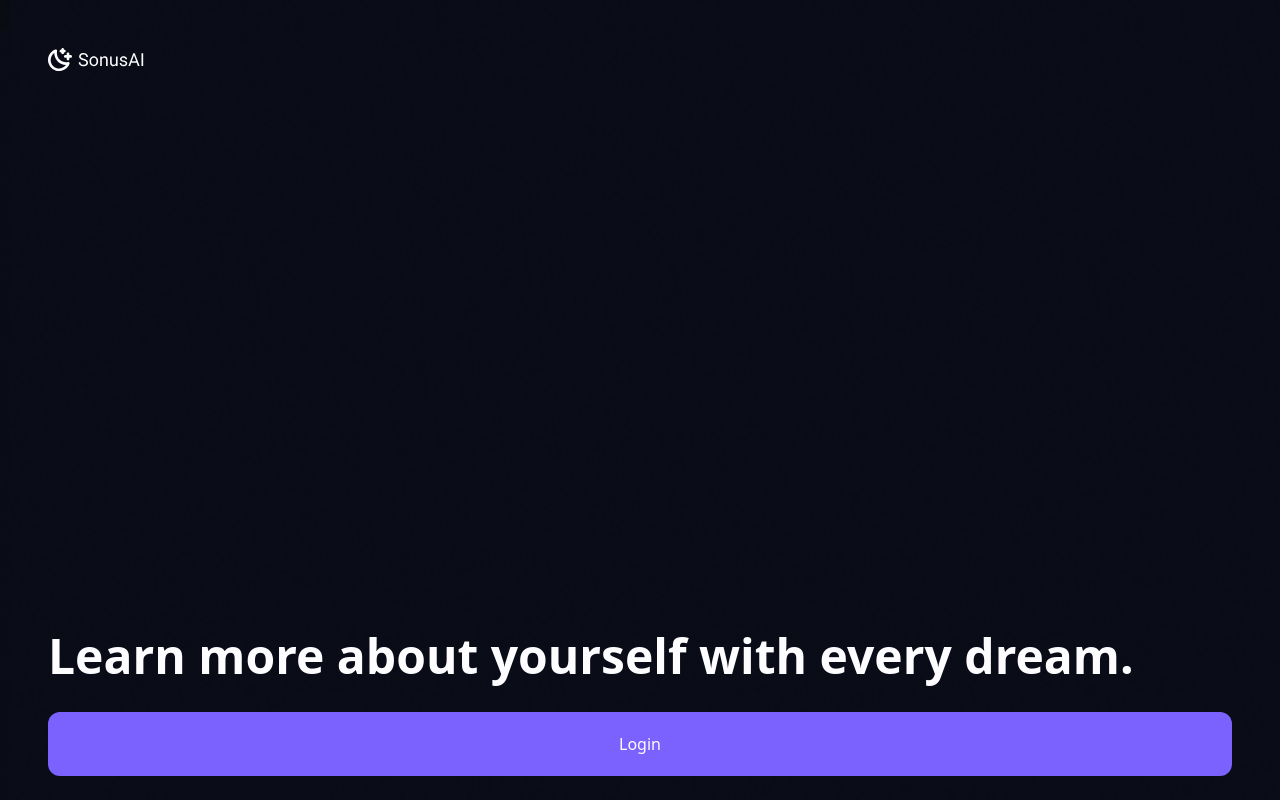
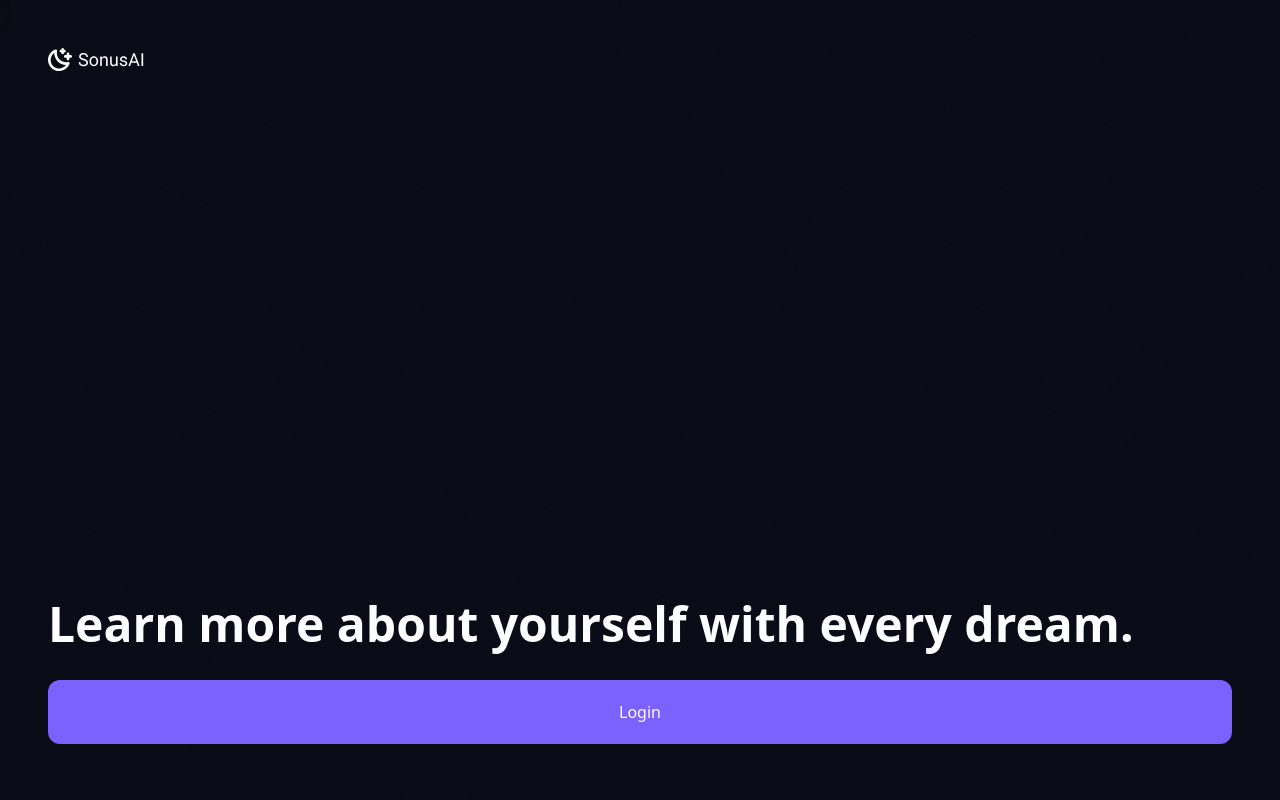
Before and after one commit to alexgalkin1994/SonusAI, a Vue app: page /onboarding in a window 1280 px wide. Built offline with nearby package versions, Linux system fonts and the light colour scheme.

Commit message:
Update OnboardingView.vue

```diff
--- a/src/views/OnboardingView.vue
+++ b/src/views/OnboardingView.vue
@@ -6,7 +6,7 @@
       <span class="text-5xl text-white font-bold">Learn more about yourself with every dream.</span>
       <button
         @click="router.push({ name: 'auth' })"
-        class="text-white bg-primary min-w-full py-5 rounded-xl mt-8"
+        class="text-white bg-primary min-w-full py-5 rounded-xl my-8"
       >
         Login
       </button>
```
